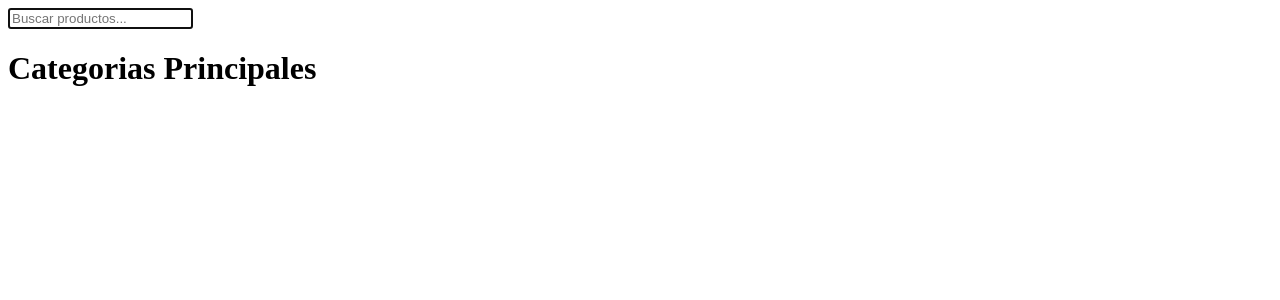
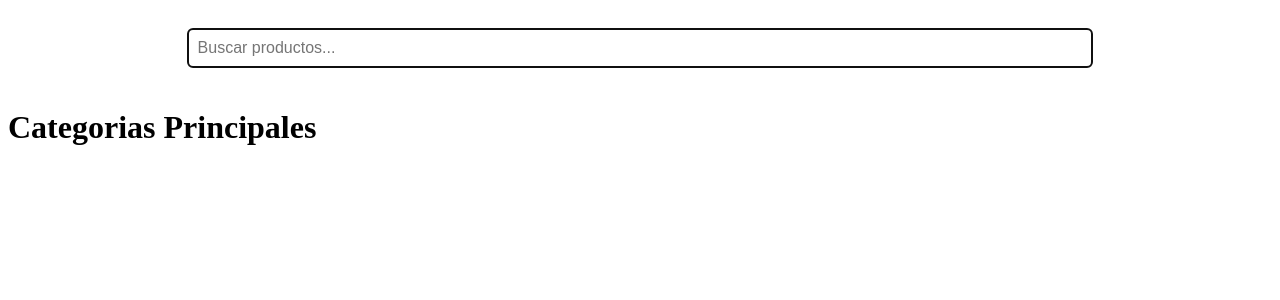
Before and after one commit to jovanyvelez/market, a FastAPI app: page /api/v2/categorias/raiz_activas in a window 1280 px wide. Shown: the top 300 px of the page. Run offline with FastAPI, Linux system fonts and the light colour scheme.

Commit message:
htmx test1

```diff
--- a/app/static/style.css
+++ b/app/static/style.css
@@ -92,4 +92,22 @@ li button {
     text-decoration: underline;
     cursor: pointer;
     color: blue;
+    line-height: 1.8rem;
+    font-size: large;
 }
+
+input[type="text"]{
+    margin: 20px auto;
+    padding: 10px;
+    font-size: 1rem;
+    border: 1px solid #ccc;
+    border-radius: 5px;
+    width: 70%;
+}
+
+.buscar {
+    display: flex;
+    justify-content: center;
+    align-items: center;
+
+}
--- a/app/templates/_buscar.html
+++ b/app/templates/_buscar.html
@@ -1,5 +1,5 @@
-
-<input type="text"
+<div class="buscar">
+    <input type="text"
     name="buscar"
     autofocus
     placeholder="Buscar productos..."
@@ -9,3 +9,4 @@
     hx-target="#reemplazar"
     hx-trigger="keyup changed delay:500ms"
     >
+</div>
```
